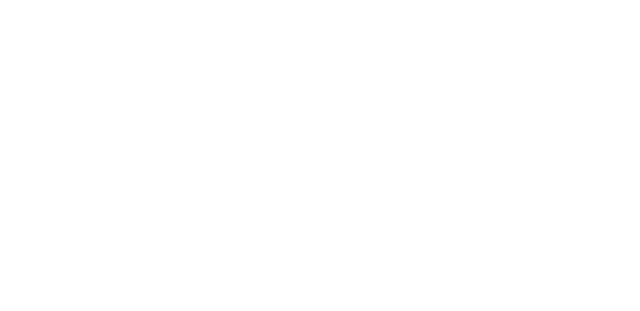
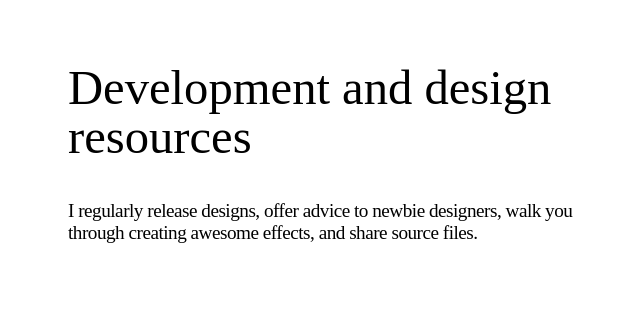
Before and after one commit to SaifullahAsif/Animated-Portfolio, a plain HTML site: page index.html in a window 1280 px wide. Shown: the whole page, without its empty margins (124-764 px from the left). Drawn offline with nearby package versions, Linux system fonts and the light colour scheme.

Commit message:
Done with development

```diff
--- a/index.html
+++ b/index.html
@@ -11,9 +11,9 @@
     <link rel="stylesheet" href="style.css" />
   </head>
   <body>
-    <!-- <div id="main">
-
-      <div id="home">
+    <!-- <div id="main"> -->
+    <!-- Header -->
+    <!-- <div id="home">
         <div id="nav">
           <img src="/Saifullah (1).png" alt="No logo" />
           <div id="right">
@@ -46,9 +46,9 @@
             </div>
           </section>
         </section>
-      </div>
-
-      <section id="ProjectsSection">
+      </div> -->
+    <!-- Projects -->
+    <!-- <section id="ProjectsSection">
         <div id="ProjectsHeader">
           <h1>Featured</h1>
           <h1>Projects</h1>
@@ -101,5 +101,12 @@
         </div>
       </section>
     </div> -->
+    <div id="dev">
+      <h1>Development and design resources</h1>
+      <p>
+        I regularly release designs, offer advice to newbie designers, walk you
+        through creating awesome effects, and share source files.
+      </p>
+    </div>
   </body>
 </html>
--- a/style.css
+++ b/style.css
@@ -235,3 +235,22 @@ html, body {
     font-weight: 500;
     letter-spacing: -1px;
 }
+
+#dev {
+    width: 100%;
+    padding: 5vw 15vw;
+}
+
+#dev h1 {
+    font-size: 3.8vw;
+    font-weight: 400;
+    width: 60%;
+    line-height: 1;
+}
+
+#dev p {
+    font-size: 1.5vw;
+    margin-top: 3vw;
+    letter-spacing: -.5px;
+    width: 60%;
+}
```
